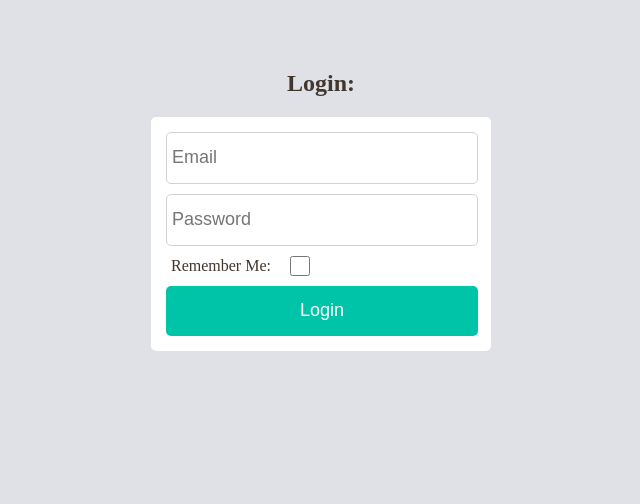
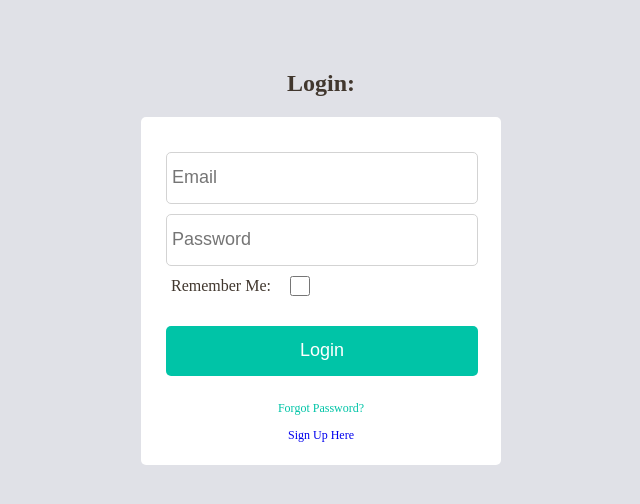
Before and after one commit to mattz89/pricegolem, a Flask app: page /login in a window 1280 px wide. Shown: the part 105-609 px from the top of the page, without its empty margins (319-959 px from the left). Run offline with Flask 2, Linux system fonts and the light colour scheme; some libraries are stand-ins or nearby versions.

Commit message:
made a few style enhancements on forms

```diff
--- a/static/styles.css
+++ b/static/styles.css
@@ -117,10 +117,14 @@ nav li {
     margin-top: 50px;
 }
 .auth-content {
-    width: 320px;
+    width: 340px;
     background-color: white;
     border-radius: 5px;
     padding: 10px;
+}
+form {
+    margin: 20px 10px;
+
 }
 input {
     height: 40px;
@@ -143,6 +147,7 @@ input:focus {
     color: white;
     border-radius: 5px;
     border: none;
+    margin-top: 25px;
 }
 label {
     color: #41372e;
@@ -176,3 +181,11 @@ label {
     text-decoration: underline;
     color: #FFFFFF;
 }
+.fix-login {
+    text-align: center;
+    font-size: 12px;
+}
+.fix-login a:visited {
+    text-decoration: none;
+    color: #00c4a7;
+}
--- a/templates/login.html
+++ b/templates/login.html
@@ -22,6 +22,10 @@ PriceGolem :: Login
                 <input type="checkbox" name="checkbox" id="checkbox"><br>
                 <button type="submit" class="submit">Login</button>
             </form>
+            <div class="fix-login">
+                <p><a href="">Forgot Password?</a></p>
+                <p><a href="{{ url_for('signup') }}">Sign Up Here</a></p>
+            </div>
         </div>
     </div>
 {% endblock %}
```
Also changed, not shown: templates/signup.html (+4 -4 lines).
